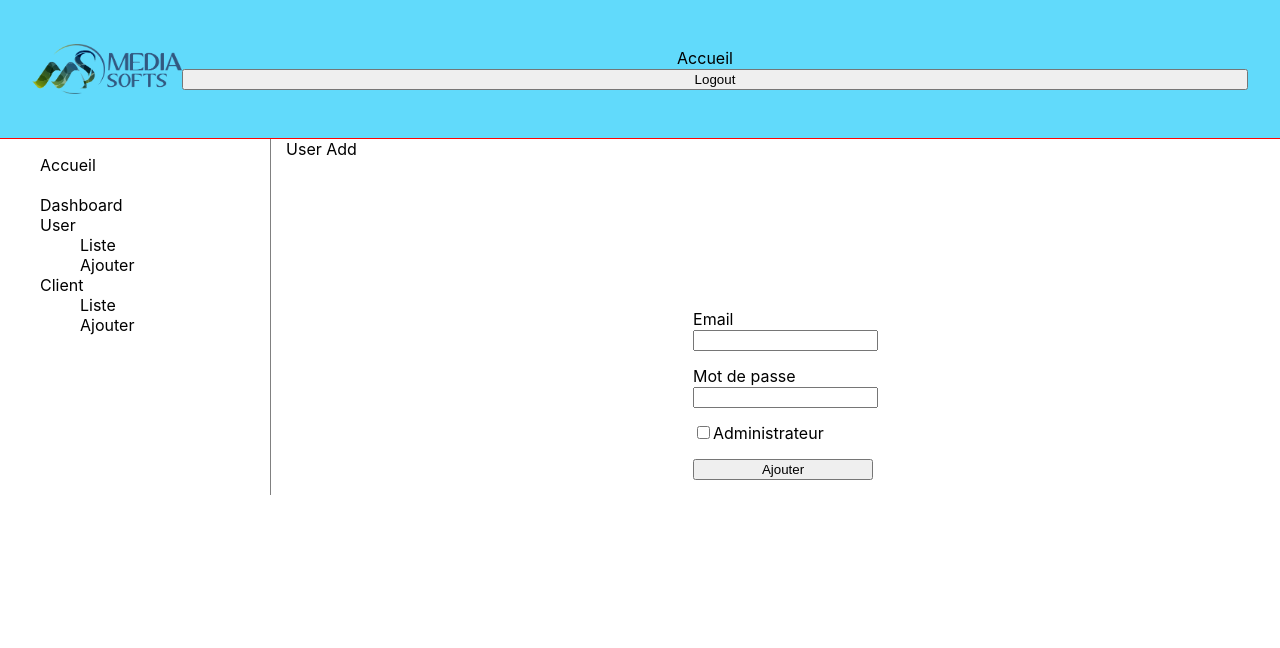
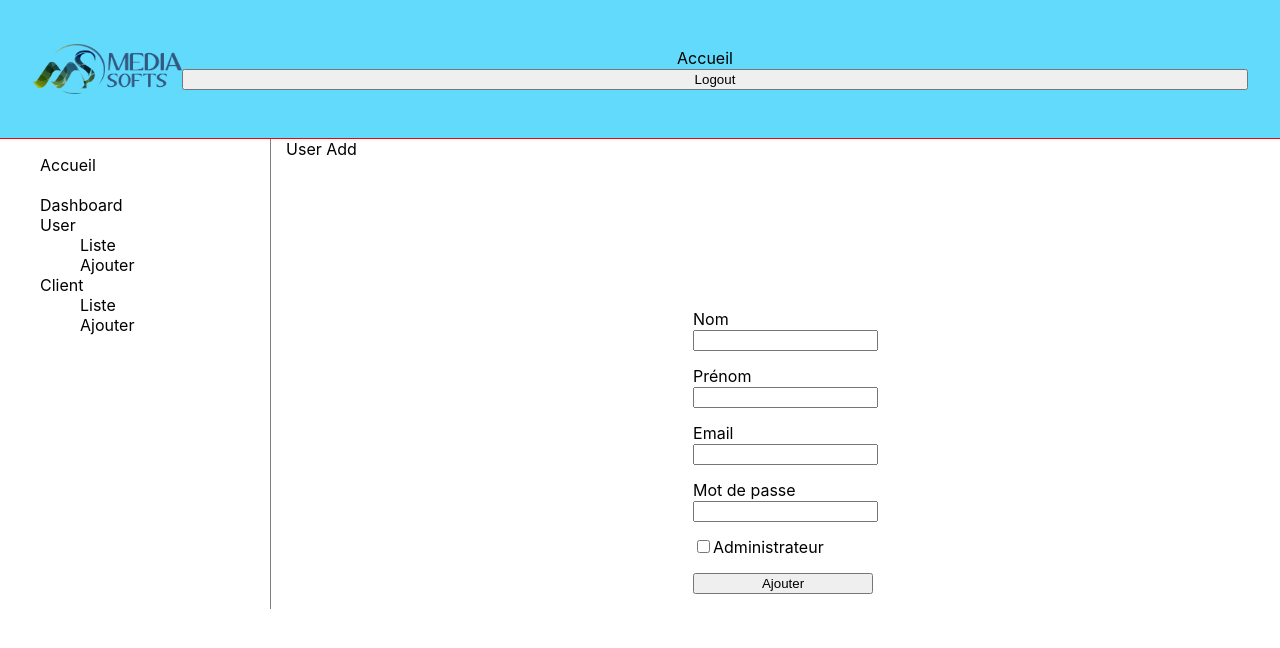
Before and after one commit to terrienf/msreact, a React (Create React App) app: page /admin/user/userAdd in a window 1280 px wide. Shown: the top 648 px of the page. Built offline with nearby package versions, Linux system fonts and the light colour scheme; sample sign-in values are in the browser's storage.

Commit message:
12/6 à 16h

```diff
--- a/package.json
+++ b/package.json
@@ -9,6 +9,7 @@
     "@testing-library/react": "^13.4.0",
     "@testing-library/user-event": "^13.5.0",
     "axios": "^1.4.0",
+    "bcryptjs": "^2.4.3",
     "react": "^18.2.0",
     "react-dom": "^18.2.0",
     "react-router-dom": "^6.11.2",
--- a/src/pages/Admin/User/User.js
+++ b/src/pages/Admin/User/User.js
@@ -38,7 +38,9 @@ const User = () => {
             <table>
                 <thead>
                 <tr>
-                    <th>#</th>
+                    <th>Id</th>
+                    <th>Nom</th>
+                    <th>Prénom</th>
                     <th>email</th>
                     {/*<th>username</th>*/}
                 </tr>
@@ -49,9 +51,10 @@ const User = () => {
                     users.map(user => (
                         <tr key={user.id}>
                             <td>{user.id}</td>
+                            <td>{user.name}</td>
+                            <td>{user.lastname}</td>
                             <td>{user.email}</td>
-                            <td>{user.roles}</td>
-                            {/*<td>{user.username}</td>*/}
+                            {/*<td>{user.roles}</td>*/}
                             <td>
                                 <Link to={`/admin/user/userEdit/${user.id}`}>
                                     <button className="edit_UserButton">Modifier</button>
--- a/src/pages/Admin/User/UserAdd.js
+++ b/src/pages/Admin/User/UserAdd.js
@@ -1,9 +1,12 @@
 import React, { useState } from 'react';
 import { useNavigate } from 'react-router-dom';
 import { userService } from "../../../services/user.service";
+import bcrypt from 'bcryptjs';
 
 const UserAdd = () => {
     const [user, setUser] = useState({
+        name: "",
+        lastname: "",
         email: "",
         password: "",
         roles: ['ROLE_USER'],
@@ -30,8 +33,13 @@ const UserAdd = () => {
     // Gestion de la soumission du formulaire
     const onSubmit = (e) => {
         e.preventDefault();
-        console.log(user);
-        userService.addUser(user)
+        const hashedPassword = bcrypt.hashSync(user.password, 10);
+        const newUser = {
+            ...user,
+            password: hashedPassword,
+        };
+        console.log(newUser);
+        userService.addUser(newUser)
             .then(res => {
                 console.log(res);
                 navigate('/admin/user/index', { replace: true });
@@ -43,6 +51,14 @@ const UserAdd = () => {
         <div className="UserEdit">
             User Add
             <form onSubmit={onSubmit}>
+                <div className="group">
+                    <label htmlFor="name">Nom</label>
+                    <input type="text" name="name" onChange={onChange} />
+                </div>
+                <div className="group">
+                    <label htmlFor="lastname">Prénom</label>
+                    <input type="text" name="lastname" onChange={onChange} />
+                </div>
                 <div className="group">
                     <label htmlFor="email">Email</label>
                     <input type="email" name="email" onChange={onChange} />
--- a/src/pages/Admin/User/UserEdit.js
+++ b/src/pages/Admin/User/UserEdit.js
@@ -24,6 +24,7 @@ const UserEdit = () => {
         e.preventDefault()
         userService.updateUser(user)
             .then(res => {
+                alert("Modification effectuée avec succès")
                 navigate('../index')
             })
             .catch(err => console.log(err))
@@ -34,7 +35,7 @@ const UserEdit = () => {
         if (flag.current === false) {
             userService.getUser(uid)
                 .then(res => {
-                    alert("Modification effectuée avec succès")
+
                     setUser(res.data)
                 })
                 .catch(err => console.log(err))
@@ -53,13 +54,21 @@ const UserEdit = () => {
                 {/*    <input type="text" name="username" value={user.username} onChange={onChange}/>*/}
                 {/*</div>*/}
                 <div className="group">
+                    <label htmlFor="name">Nom</label>
+                    <input type="text" name="name" value={user.name} onChange={onChange}/>
+                </div>
+                <div className="group">
+                    <label htmlFor="lastname">Nom de famille</label>
+                    <input type="text" name="lastname" value={user.lastname} onChange={onChange}/>
+                </div>
+                <div className="group">
                     <label htmlFor="login">email</label>
                     <input type="text" name="email" value={user.email} onChange={onChange}/>
                 </div>
-                <div className="group">
-                    <label htmlFor="password">Mot de passe</label>
-                    <input type="password" name="password" value={user.password} onChange={onChange}/>
-                </div>
+                {/*<div className="group">*/}
+                {/*    <label htmlFor="password">Mot de passe</label>*/}
+                {/*    <input type="password" name="password" value={user.password} onChange={onChange}/>*/}
+                {/*</div>*/}
                 <div className="group">
                     <button>Modifier</button>
                 </div>
```
Also changed, not shown: 1 other file (tests, documents, lock files or other folders).
